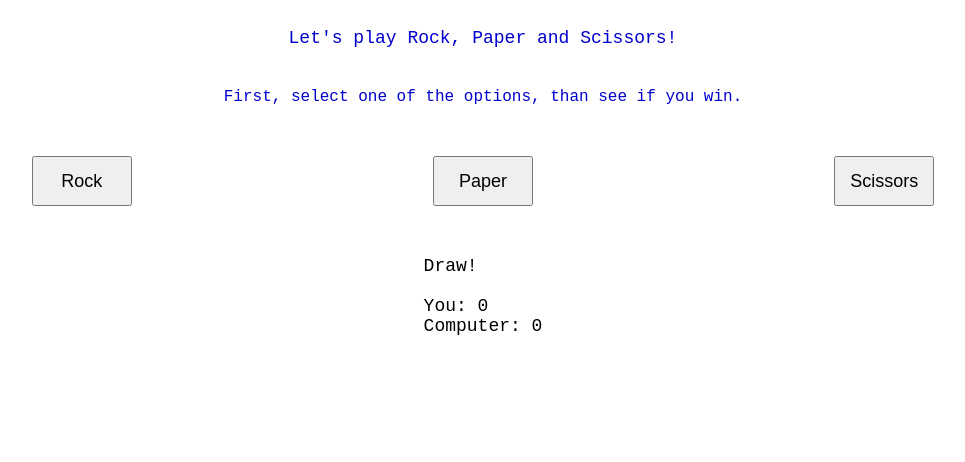
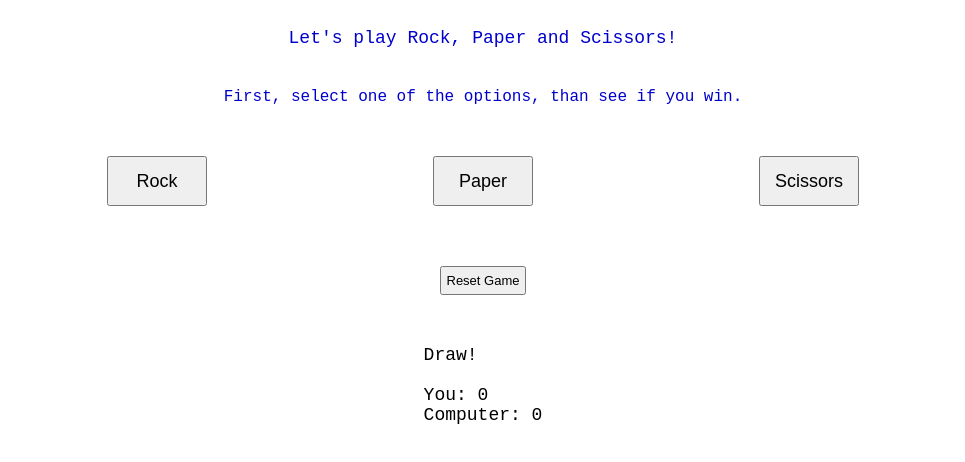
Before and after one commit to ninetyninester/TOP-Projects, a plain HTML site: page RockPaperScissors/rps1.html in a window 1280 px wide. Both pictures are taken after a click on the button "Rock". Shown: the whole page, without its empty margins (157-1122 px from the left). Drawn offline with Linux system fonts and the light colour scheme.

Commit message:
add a game break and a reset button

```diff
--- a/RockPaperScissors/rps1.css
+++ b/RockPaperScissors/rps1.css
@@ -17,8 +17,7 @@
 
 .button{
     display: flex;
-    flex-direction: row;
-    justify-content: space-around;
+    justify-content: space-evenly;
     padding: 30px;
 }
 
@@ -37,3 +36,15 @@
     justify-content: center;
     padding: 20px 10px;
 }
+
+.resetGame {
+    display: flex;
+    justify-content: center;
+    padding: 30px;
+}
+
+.reset{
+    box-sizing: border-box;
+    font-size:small;
+    padding: 5px;
+}
--- a/RockPaperScissors/rps1.html
+++ b/RockPaperScissors/rps1.html
@@ -17,5 +17,10 @@
     <button class="paper">Paper</button>
     <button class="scissors">Scissors</button>
 </div>
+
+<div class="resetGame">
+    <button class="reset">Reset Game</button>
+</div>
+
 </body>
 </html>
--- a/RockPaperScissors/rps1.js
+++ b/RockPaperScissors/rps1.js
@@ -9,24 +9,40 @@ let humanScore = 0;
 let computerScore = 0;
 
 function playRound(humanChoice, computerChoice) {
-    if (humanChoice == computerChoice) {
+    if (humanChoice == computerChoice)
+    {
         return "Draw!<br>";
-    } else if (
-        (humanChoice == "rock" && computerChoice == "scissors") ||
-        (humanChoice == "paper" && computerChoice == "rock") ||
-        (humanChoice == "scissors" && computerChoice == "paper")
-    ) {
+    }
+    else if (
+              (humanChoice == "rock" && computerChoice == "scissors") ||
+              (humanChoice == "paper" && computerChoice == "rock") ||
+              (humanChoice == "scissors" && computerChoice == "paper")
+            )
+    {
         humanScore++;
         return `You win! ${humanChoice} beats ${computerChoice}.<br>`;
-    } else {
+    }
+     else
+     {
         computerScore++;
         return `You lose! ${computerChoice} beats ${humanChoice}.<br>`;
-    }
+     }
 }
 
 function showScore (){
-    return `You: ${humanScore}<br>Computer: ${computerScore}`
+
+    if(humanScore>=5){
+    return `You: ${humanScore}<br>Computer: ${computerScore} <br> <br> Congratulation, you won the game!!!<br><br>Thanks for playing.`;
+    }
+    else if (computerScore>=5){
+    return `You: ${humanScore}<br>Computer: ${computerScore} <br> <br> Sorry, you lose...<br><br>Thanks for playing.`;
+    }
+    else return `You: ${humanScore}<br>Computer: ${computerScore}`;
 };
+
+function isGameOver(){
+    return humanScore >=5 || computerScore >=5;
+}
 
 // Display on page
 
@@ -36,13 +52,19 @@ document.body.appendChild(resultDiv);
 resultDiv.classList.add("result")
 
 document.querySelector(".rock").addEventListener("click", () => {
+    if(isGameOver()) return;
     resultDiv.innerHTML = `${playRound("rock", getComputerChoice())}<br>${showScore()}`;
 });
 
 document.querySelector(".paper").addEventListener("click", () => {
+    if(isGameOver()) return;
     resultDiv.innerHTML = `${playRound("paper", getComputerChoice())}<br>${showScore()}`;
 });
 
 document.querySelector(".scissors").addEventListener("click", () => {
+    if(isGameOver()) return;
     resultDiv.innerHTML = `${playRound("scissors", getComputerChoice())}<br>${showScore()}`;
 });
+
+document.querySelector(".reset").addEventListener("click", () => {
+    location.reload();});
```
